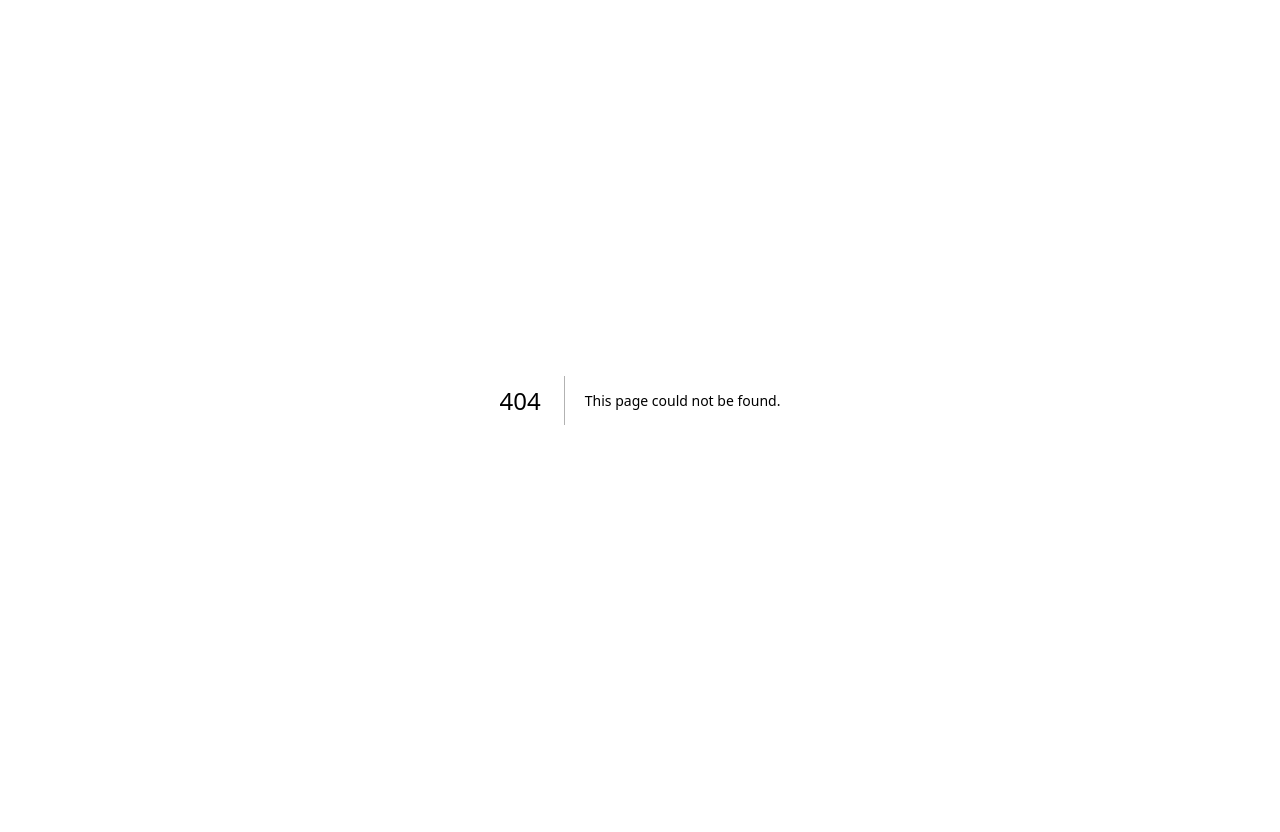
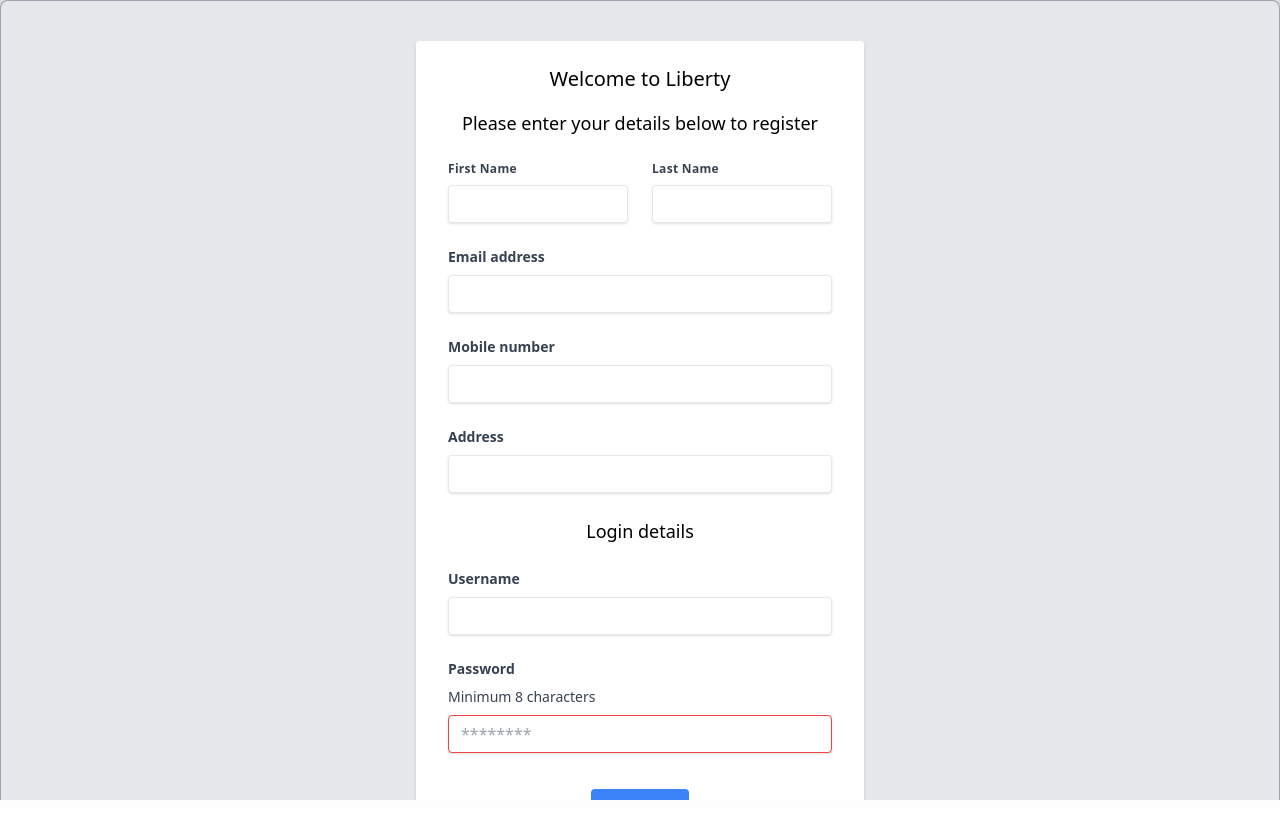
Before and after one commit to ddavisj/liberty-form, a Next.js app: page /register in a window 1280 px wide. Before the commit this address had no page. Before the commit the page ends 800 px from the top, so only its background shows below. Built offline with nearby package versions, Linux system fonts and the light colour scheme.

Commit message:
Ready to test online

```diff
--- /dev/null
+++ b/components/Layout.js
@@ -0,0 +1,13 @@
+export default function Layout({ children }) {
+  return (
+    <>
+      <main>
+        <div className="h-screen relative overflow-hidden mb-8">
+          <div className="h-full rounded-t-lg overflow-hidden border-t border-l border-r border-gray-400 px-3 py-10 bg-gray-200 flex justify-center">
+            {children}
+          </div>
+        </div>
+      </main>
+    </>
+  );
+}
--- /dev/null
+++ b/pages/logged-in.js
@@ -0,0 +1,18 @@
+import Layout from "../components/Layout";
+import Router from "next/router";
+
+export default function LoggedIn() {
+  return (
+    <Layout>
+      <div className="w-full max-w-md">
+        <div className="text-xl text-black text-center">Welcome to Liberty</div>
+        <div className="text-lg text-black text-center mt-4 mb-6">
+          Congrats. You are now logged in!
+        </div>
+        <p className="text-center text-gray-500 text-xs">
+          &copy;2023 Liberty Financial. All rights reserved.
+        </p>
+      </div>
+    </Layout>
+  );
+}
--- /dev/null
+++ b/pages/login.js
@@ -0,0 +1,101 @@
+import Layout from "../components/Layout";
+import Router from "next/router";
+
+export default function Login() {
+  const handleSubmit = async (event) => {
+    event.preventDefault();
+
+    // Get form data
+    const data = {
+      username: event.target.username.value,
+      password: event.target.password.value,
+    };
+
+    // Check for localStorage
+    localStorage ? "" : alert("Please upgrade your browser");
+
+    const checkFormData = async () => {
+      if (
+        localStorage.username === data.username &&
+        localStorage.password === data.password
+      ) {
+        await Router.push("/logged-in");
+      } else {
+        console.log("User and password are incorrect");
+      }
+    };
+
+    // Check form
+    if (data.username && data.password) {
+      checkFormData();
+    } else {
+      console.log("Both user and password are reqd");
+    }
+  };
+
+  return (
+    <Layout>
+      <div className="w-full max-w-md">
+        <form
+          className="bg-white shadow-md rounded px-8 pt-6 pb-8 mb-4"
+          onSubmit={handleSubmit}
+        >
+          <div className="text-xl text-black text-center">
+            Welcome to Liberty
+          </div>
+          <div className="text-lg text-black text-center mt-4 mb-6">
+            Please enter your details below to login
+          </div>
+          <div className="mb-4">
+            <label
+              className="block text-gray-700 text-sm font-bold mb-2"
+              htmlFor="username"
+            >
+              Username
+            </label>
+            <input
+              className="shadow appearance-none border rounded w-full py-2 px-3 text-gray-700 leading-tight focus:outline-none focus:shadow-outline"
+              id="username"
+              type="text"
+              placeholder="Username"
+            />
+          </div>
+          <div className="mb-6">
+            <label
+              className="block text-gray-700 text-sm font-bold mb-2"
+              htmlFor="password"
+            >
+              Password
+            </label>
+            <input
+              className="shadow appearance-none border border-red-500 rounded w-full py-2 px-3 text-gray-700 mb-3 leading-tight focus:outline-none focus:shadow-outline"
+              id="password"
+              type="password"
+              placeholder="******************"
+            />
+            <p className="text-red-500 text-xs italic">
+              Please choose a password.
+            </p>
+          </div>
+          <div className="flex items-center justify-between">
+            <button
+              className="bg-blue-500 hover:bg-blue-700 text-white font-bold py-2 px-4 rounded focus:outline-none focus:shadow-outline"
+              type="submit"
+            >
+              Sign In
+            </button>
+            <a
+              className="inline-block align-baseline font-bold text-sm text-blue-500 hover:text-blue-800"
+              href="#"
+            >
+              Forgot Password?
+            </a>
+          </div>
+        </form>
+        <p className="text-center text-gray-500 text-xs">
+          &copy;2023 Liberty Financial. All rights reserved.
+        </p>
+      </div>
+    </Layout>
+  );
+}
--- /dev/null
+++ b/pages/register.js
@@ -0,0 +1,168 @@
+import Layout from "../components/Layout";
+import Router from "next/router";
+
+export default function Register() {
+  const handleSubmit = async (event) => {
+    event.preventDefault();
+
+    localStorage ? "" : alert("Please upgrade your browser");
+
+    localStorage.clear();
+
+    const data = {
+      username: event.target.username.value,
+      password: event.target.password.value,
+    };
+
+    if (data.username && data.password) {
+      localStorage.setItem("username", data.username);
+      localStorage.setItem("password", data.password);
+      await Router.push("/login");
+    } else {
+      console.log("You need both");
+    }
+  };
+
+  return (
+    <Layout>
+      <div className="w-full max-w-md">
+        <form
+          className="bg-white shadow-md rounded px-8 pt-6 pb-8 mb-4"
+          onSubmit={handleSubmit}
+        >
+          <div className="text-xl text-black text-center">
+            Welcome to Liberty
+          </div>
+          <div className="text-lg text-black text-center mt-4 mb-6">
+            Please enter your details below to register
+          </div>
+          <div className="flex flex-wrap -mx-3 mb-6">
+            <div className="w-full md:w-1/2 px-3 mb-6 md:mb-0">
+              <label
+                className="block tracking-wide text-gray-700 text-xs font-bold mb-2"
+                htmlFor="first_name"
+              >
+                First Name
+              </label>
+              <input
+                required
+                className="shadow appearance-none border rounded w-full py-2 px-3 text-gray-700 leading-tight focus:outline-none focus:shadow-outline"
+                id="first_name"
+                type="text"
+              />
+              <p className="hidden text-red-500 text-xs italic mt-2">
+                Please fill out this field.
+              </p>
+            </div>
+            <div className="w-full md:w-1/2 px-3">
+              <label
+                className="block tracking-wide text-gray-700 text-xs font-bold mb-2"
+                htmlFor="last_name"
+              >
+                Last Name
+              </label>
+              <input
+                required
+                className="shadow appearance-none border rounded w-full py-2 px-3 text-gray-700 leading-tight focus:outline-none focus:shadow-outline"
+                id="last_name"
+                type="text"
+              />
+            </div>
+          </div>
+          <div className="mt-6">
+            <label
+              className="block text-gray-700 text-sm font-bold mb-2"
+              htmlFor="email"
+            >
+              Email address
+            </label>
+            <input
+              required
+              className="shadow appearance-none border rounded w-full py-2 px-3 text-gray-700 leading-tight focus:outline-none focus:shadow-outline"
+              id="email"
+              type="email"
+            />
+          </div>
+          <div className="mt-6">
+            <label
+              className="block text-gray-700 text-sm font-bold mb-2"
+              htmlFor="phone"
+            >
+              Mobile number
+            </label>
+            <input
+              required
+              minlength="8"
+              maxlength="10"
+              pattern="/[^0-9-]/"
+              className="shadow appearance-none border rounded w-full py-2 px-3 text-gray-700 leading-tight focus:outline-none focus:shadow-outline"
+              id="phone"
+              type="number"
+            />
+          </div>
+          <div className="mt-6">
+            <label
+              className="block text-gray-700 text-sm font-bold mb-2"
+              htmlFor="address"
+            >
+              Address
+            </label>
+            <input
+              required
+              className="shadow appearance-none border rounded w-full py-2 px-3 text-gray-700 leading-tight focus:outline-none focus:shadow-outline"
+              id="address"
+              type="text"
+            />
+          </div>
+          <div className="text-lg text-black text-center mt-6 mb-6">
+            Login details
+          </div>
+          <div>
+            <label
+              className="block text-gray-700 text-sm font-bold mb-2"
+              htmlFor="username"
+            >
+              Username
+            </label>
+            <input
+              required
+              minlength="8"
+              className="shadow appearance-none border rounded w-full py-2 px-3 text-gray-700 leading-tight focus:outline-none focus:shadow-outline"
+              id="username"
+              type="text"
+            />
+          </div>
+          <div className="mt-6">
+            <label
+              className="block text-gray-700 text-sm font-bold mb-2"
+              htmlFor="password"
+            >
+              Password
+              <p className="mt-2 font-light">Minimum 8 characters</p>
+            </label>
+            <input
+              required
+              minlength="8"
+              className="shadow appearance-none border border-red-500 rounded w-full py-2 px-3 text-gray-700 mb-3 leading-tight focus:outline-none focus:shadow-outline"
+              id="password"
+              type="password"
+              placeholder="********"
+            />
+          </div>
+
+          <div className="mt-6 flex items-center justify-center">
+            <button
+              className="bg-blue-500 hover:bg-blue-700 text-white font-bold py-2 px-4 rounded focus:outline-none focus:shadow-outline"
+              type="submit"
+            >
+              Register
+            </button>
+          </div>
+        </form>
+        <p className="text-center text-gray-500 text-xs">
+          &copy;2023 Liberty Financial. All rights reserved.
+        </p>
+      </div>
+    </Layout>
+  );
+}
```
Also changed, not shown: 1 other file (tests, documents, lock files or other folders).
